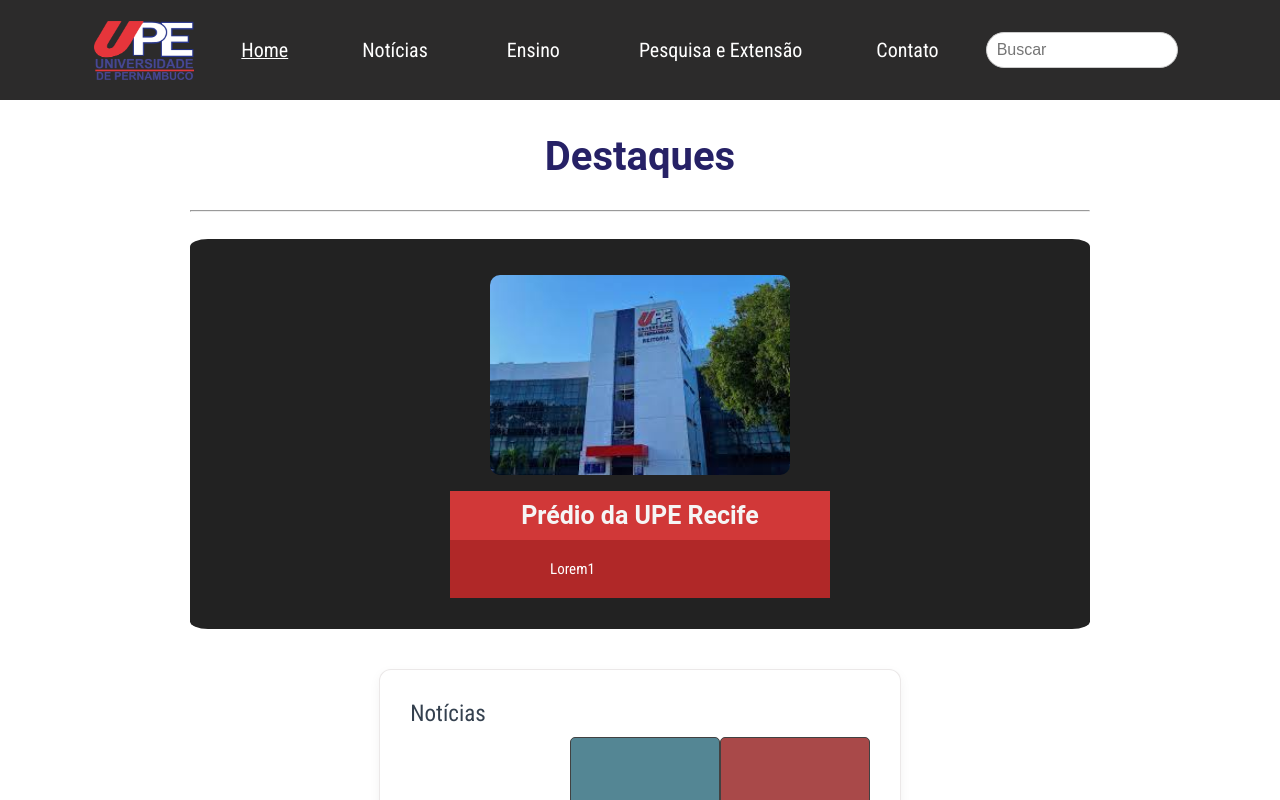
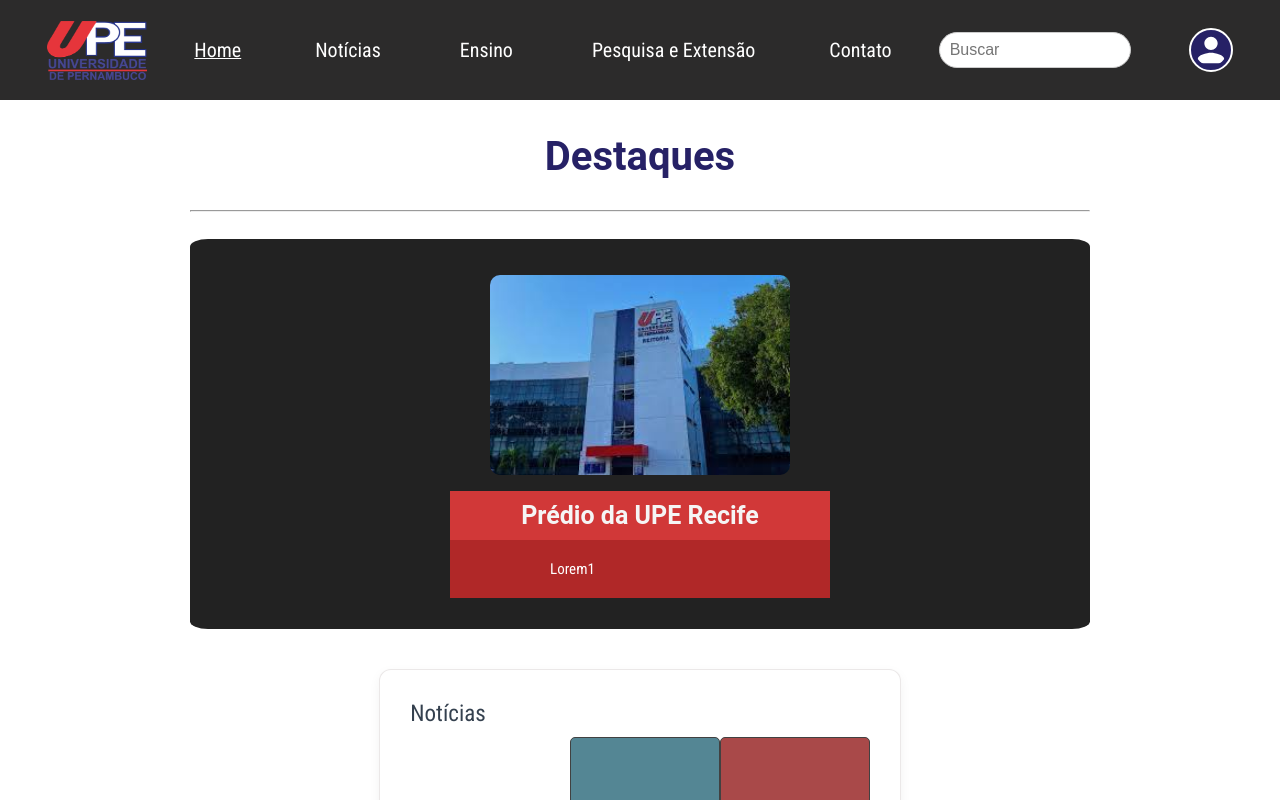
Before and after one commit to PedroMartinsL/upe-s-project, a Vue app: page /home in a window 1280 px wide. Shown: the top 800 px of the page. Built offline with nearby package versions, Linux system fonts and the light colour scheme; no server answers.

Commit message:
Implemetando o Icon de User

```diff
--- a/src/components/TheHeader.vue
+++ b/src/components/TheHeader.vue
@@ -7,9 +7,15 @@
       <img class="logo" src="../assets/upe.png" alt="upe-logo" />
       <NavOption />
       <SearchBar />
+
+      <!-- Gabriel botou o icone de login -->
+      <router-link to="/login" class="login-icon" title="Login">
+        <img src="@/assets/icons/user-icon.svg" alt="Login" />
+      </router-link>
     </div>
   </div>
 </template>
+
 
 <script>
 import NavOption from "./headerComponents/NavOption.vue";
@@ -48,4 +54,27 @@
   width: 100px;
   height: auto;
 }
+
+
+.login-icon {
+  display: flex;
+  align-items: center;
+  margin-left: 10px;
+}
+
+.login-icon img {
+  width: 32px;
+  height: 32px;
+  border-radius: 50%;
+  border: 2px solid white;
+  padding: 4px;
+  background-color: #262166;
+  transition: transform 0.2s ease;
+}
+
+.login-icon img:hover {
+  transform: scale(1.1);
+}
+
+
 </style>
```
Also changed, not shown: src/assets/icons/user-icon.svg (added).
